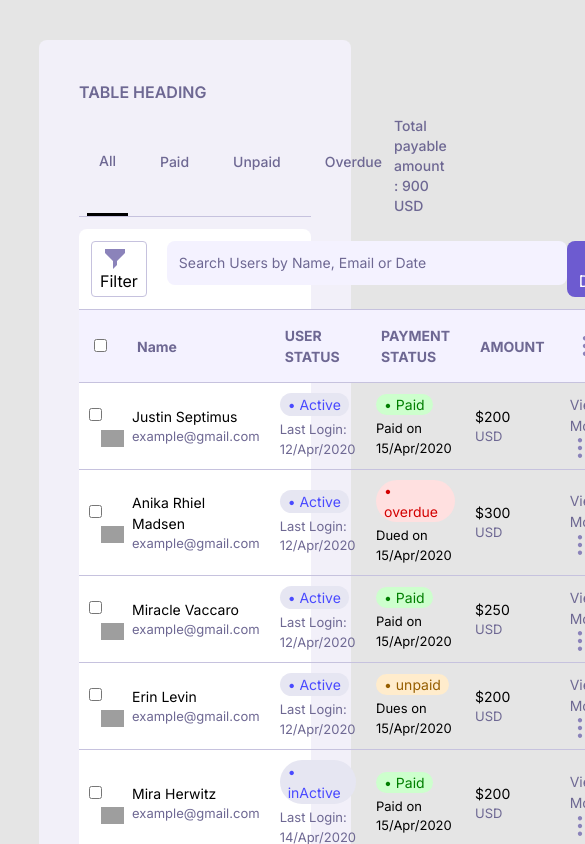
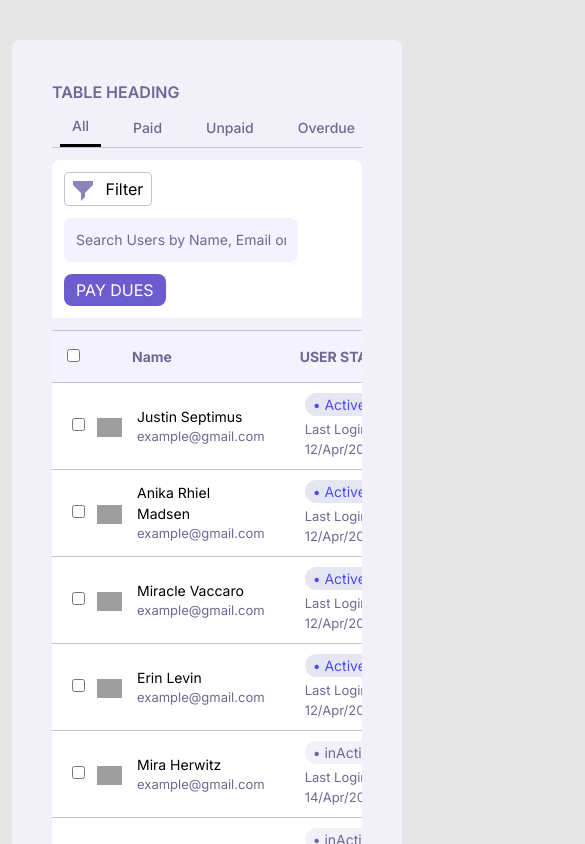
Before and after one commit to damideb/scello-assesment, a Vue app: page / in a window 390 px wide. Shown: the top 844 px of the page, 585 px wide, since content can reach past the window. Built offline with nearby package versions, Linux system fonts and the light colour scheme; grey boxes are pictures that could not be loaded.

Commit message:
responsiveness

```diff
--- a/src/App.vue
+++ b/src/App.vue
@@ -8,7 +8,7 @@ import filterIcon from './assets/icons/Vector.svg'
 
 const store = useUserStore()
 
-const {searchUsers} = store
+const {searchUsers , payDues} = store
 const { filteredUsers, getPaidUsers, getunPaidUsers, getOverdueUsers, paymentDue } = storeToRefs(store)
 const filter = ref('all')
 const filterImage = ref(filterIcon)
@@ -17,11 +17,12 @@ const inputVal = ref('')
 </script>
 
 <template>
-  <div class="w-4/5 mx-auto bg-blue100 p-10 mt-10 font-inter rounded-lg">
+  <div class="md:w-4/5 md:mx-auto w-full mx-3  bg-blue100 p-10 mt-10 font-inter rounded-lg">
     <header>
       <h1 class="text-blue300 font-semibold">TABLE HEADING</h1>
+
       <div
-        class="flex justify-between text-sm font-medium text-blue300 mt-3 border-b-[1.5px] border-blue500 px-2"
+        class="flex justify-between gap-10 overflow-x-auto no-scrollbar text-sm font-medium text-blue300 mt-3 border-b-[1.5px] border-blue500 px-2"
       >
         <div class="flex gap-5">
           <button
@@ -54,25 +55,25 @@ const inputVal = ref('')
           </button>
         </div>
         <div>
-          <p class="">Total payable amount : <span>{{ paymentDue }}</span> USD</p>
+          <p class=" text-nowrap">Total payable amount : <span>{{ paymentDue }}</span> USD</p>
         </div>
       </div>
     </header>
 
-    <main class="bg-white py-3 mt-3 rounded-lg">
-      <section class="flex px-3 justify-between">
-        <section class="flex gap-5">
-          <button class="border-blue500 border-[1.5px] px-2 rounded"> <img :src="filterImage" class="inline mr-2" alt=" filter-icon"> Filter</button>
+    <main class="bg-white  pt-3 mt-3 rounded-lg">
+      <section class="flex gap-3 px-3 flex-wrap justify-between">
+        <section class="flex flex-wrap gap-3">
+          <button class="border-blue500 min-w-fit border-[1.5px] px-2 py-1 rounded"> <img :src="filterImage" class="inline mr-2" alt=" filter-icon"> Filter</button>
           <div>
             <input
-              class="p-3 w-[400px] bg-[#F4F2FF] rounded-lg text-sm text-blue300 focus:border-blue300 focus:border-2 outline-none placeholder:text-blue300"
+              class="p-3 w-full md:w-[400px] bg-[#F4F2FF] rounded-lg text-sm text-blue300 focus:border-blue300 focus:border-2 outline-none placeholder:text-blue300"
               placeholder="Search Users by Name, Email or Date"
               v-model="inputVal"
               @input="searchUsers(inputVal)"
             />
           </div>
         </section>
-        <button class="bg-purple100 py-1 px-3 text-white rounded-lg">PAY DUES</button>
+        <button class="bg-purple100 min-w-fit py-1 px-3 text-white rounded-lg" @click="payDues">PAY DUES</button>
       </section>
       <div v-if="filter === 'all'">
         <TableView :users="filteredUsers" />
@@ -92,3 +93,10 @@ const inputVal = ref('')
     </main>
   </div>
 </template>
+
+<style>
+.no-scrollbar{
+
+  scrollbar-width: none;
+}
+</style>
--- /dev/null
+++ b/src/components/FilterView.vue
@@ -0,0 +1,13 @@
+<template>
+    <div>
+
+    </div>
+</template>
+
+<script setup>
+
+</script>
+
+<style lang="scss" scoped>
+
+</style>
--- a/src/components/TableView.vue
+++ b/src/components/TableView.vue
@@ -17,6 +17,7 @@ const { setCheckedUsers } = store
 </script>
 
 <template>
+  <div class="overflow-x-auto no-scrollbar w-full mt-3 bg-blue100">
     <table class="mt-3">
       <thead>
         <tr>
@@ -35,7 +36,7 @@ const { setCheckedUsers } = store
             @click="showIndex = index"
             :class="{ 'bg-[#F4F2FF]': index === showIndex }"
           >
-          <td class="space-x-3">
+            <td class="space-x-3 text-nowrap">
               <input
                 type="checkbox"
                 v-model="selectedUser"
@@ -58,7 +59,10 @@ const { setCheckedUsers } = store
             </td>
             <td>
               <div>
-              <h3 class="bg-[#E6E6F2] w-fit py-[1px] px-2 mb-1 rounded-full text-[#4A4AFF]">
+                <h3
+                  :class="{'bg-blue100 text-blue300': user.user.userStatus==='inActive', 'bg-[#E6E6F2] text-[#4A4AFF]': user.user.userStatus==='Active'}"
+                  class=" w-fit text-nowrap py-[1px] px-2 mb-1 rounded-full "
+                >
                   &bull; {{ user.user.userStatus }}
                 </h3>
                 <h3 class="text-blue300 text-[13px]">Last Login: {{ user.user.lastLogin }}</h3>
@@ -67,7 +71,7 @@ const { setCheckedUsers } = store
             <td>
               <div>
                 <h3
-                class="w-fit mb-1 px-2 rounded-full"
+                  class="w-fit text-nowrap mb-1 px-2 rounded-full"
                   :class="{
                     paid: user.user.paymentStatus === 'Paid',
                     unpaid: user.user.paymentStatus === 'unpaid',
@@ -134,6 +138,7 @@ const { setCheckedUsers } = store
         </tr>
       </tbody>
     </table>
+  </div>
 </template>
 
 <style scoped>
@@ -147,22 +152,24 @@ th {
   font-size: 14px;
   background-color: #f4f2ff;
   padding: 15px !important;
+  text-wrap: nowrap;
 }
 th,
 .main-row td {
-  padding: 10px;
-  /* border: 1px solid #ddd; */
+  padding: 10px 20px;
   text-align: left;
   border-block: 1px solid #c6c2de;
   border-inline: none;
 }
 
+tr.main-row {
+  background-color: white;
+}
+
 td {
   font-size: 14px;
 }
-/* tr.subrow {
-  background-color: #f9f9f9;
-} */
+
 tr.main-row {
   cursor: pointer;
 }
@@ -181,16 +188,10 @@ tr.main-row {
 
 .nested-table th,
 .nested-table td {
-  /* border: 1px solid #bbb; */
-
   padding: 8px;
   border: none;
   border-bottom: 1px solid #c6c2de;
 }
-
-/* tr.subrow:last-child {
- border: none !important;
-} */
 
 .paid {
   color: #007f00;
--- a/src/stores/userStore.js
+++ b/src/stores/userStore.js
@@ -246,18 +246,18 @@ export const useUserStore = defineStore('Users', () => {
   })
 
   function searchUsers(val) {
-    if(val){
-const result = allUsers.value.filter((user) => user.user.name.toLowerCase().includes(val.toLowerCase()))
-filteredUsers.value = result
-
-    }
-    else{
-      filteredUsers.value =[...allUsers.value]
+    if (val) {
+      const result = allUsers.value.filter((user) =>
+        user.user.name.toLowerCase().includes(val.toLowerCase())
+      )
+      filteredUsers.value = result
+    } else {
+      filteredUsers.value = [...allUsers.value]
     }
   }
 
-  function setCheckedUsers(user, event){
-    event.stopPropagation(); // prevent the event from bubbling to the parent
+  function setCheckedUsers(user, event) {
+    event.stopPropagation() // prevent the event from bubbling to the parent
     if (event.target.checked) {
       checkedUsers.value.push(user)
     } else {
@@ -265,6 +265,23 @@ filteredUsers.value = result
     }
   }
 
+  function payDues() {
+    const dueUsers = checkedUsers.value.filter((user) => user.user.paymentStatus !== 'Paid')
 
-  return { allUsers, getPaidUsers, getunPaidUsers, getOverdueUsers, paymentDue, filteredUsers, searchUsers, setCheckedUsers }
+    dueUsers.forEach((user) => {
+      user.user.paymentStatus = 'Paid'
+    })
+  }
+
+  return {
+    allUsers,
+    getPaidUsers,
+    getunPaidUsers,
+    getOverdueUsers,
+    paymentDue,
+    filteredUsers,
+    searchUsers,
+    setCheckedUsers,
+    payDues
+  }
 })
--- a/tailwind.config.js
+++ b/tailwind.config.js
@@ -9,8 +9,6 @@ export default {
         blue300: '#6E6893',
         blue400: '#25213B',
         blue500: '#C6C2DE',
-        green: '#007F00',
-        red500: '#D30000',
         purple100: '#6D5BD0'
       },
       fontFamily: {
```
Lines whose indentation alone changed are shown as unchanged.
